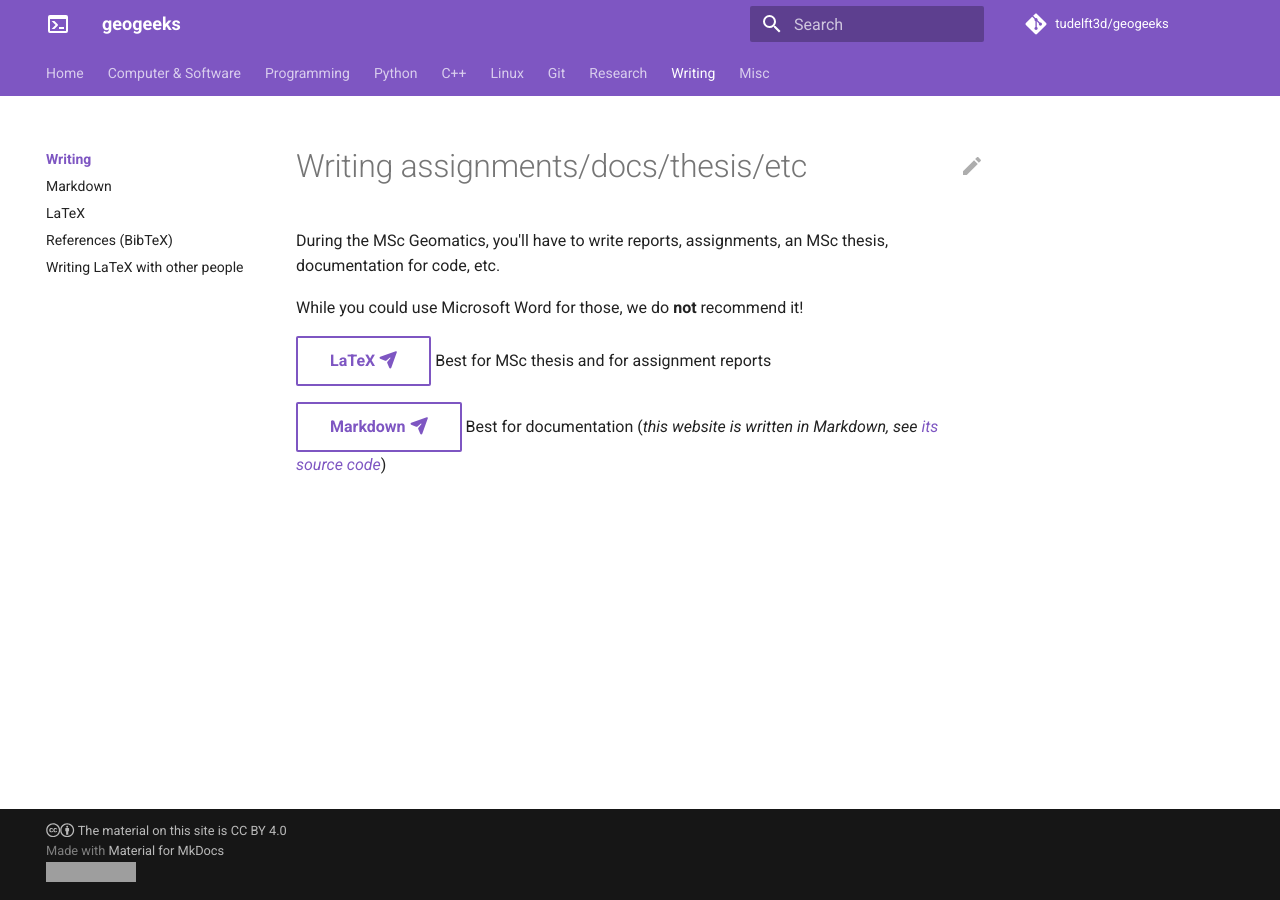
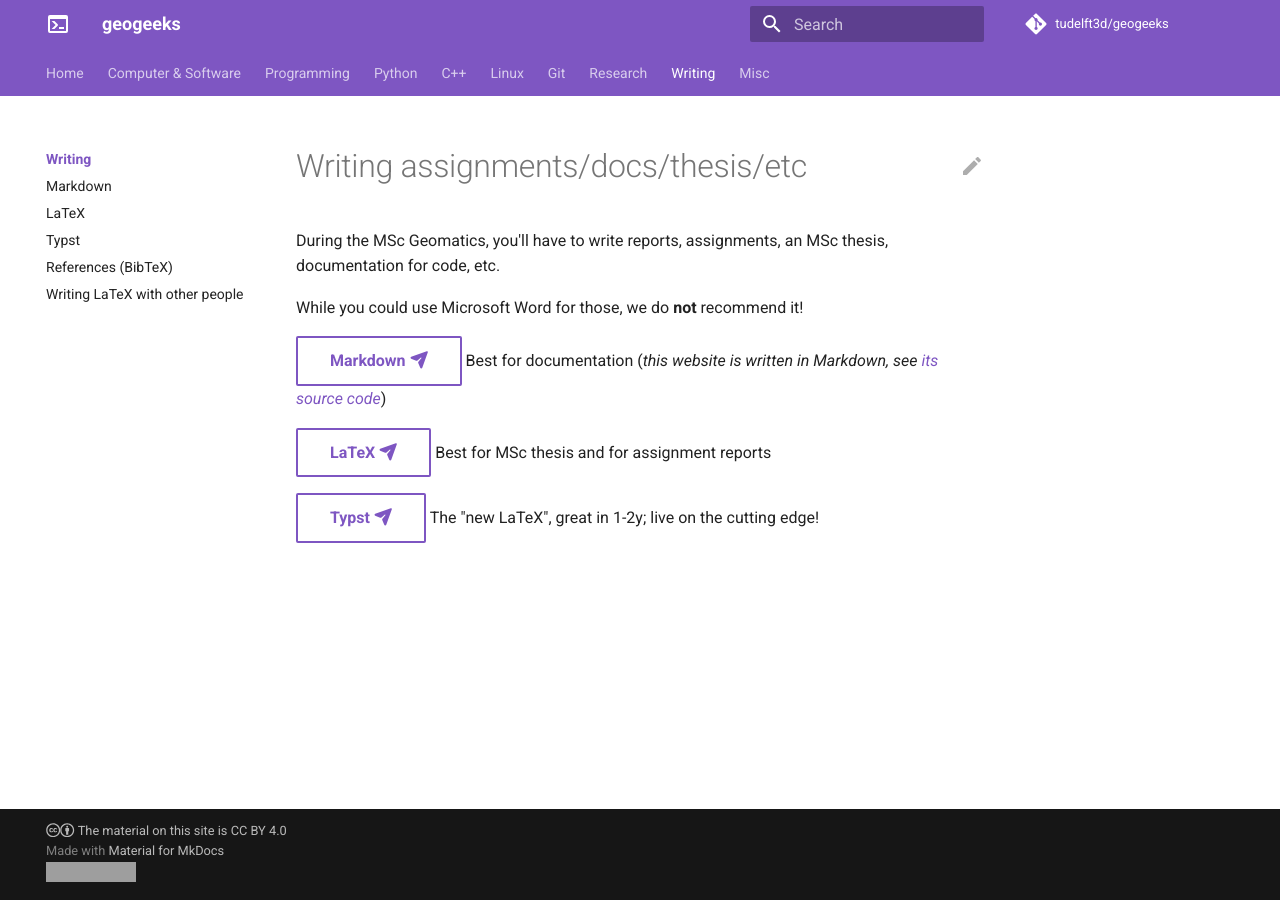
Before and after one commit to tudelft3d/geogeeks, an MkDocs documentation site: the page built from docs/writing/index.md, in a window 1280 px wide. Built offline with MkDocs 1.6.1 and Material for MkDocs 9.7.7, drawn with Linux system fonts in a browser that asks for light colours; comment, search, counter and statistics services are not loaded; grey boxes are pictures that could not be loaded.

Commit message:
Add page for Typst
empty now, placeholder

```diff
--- a/docs/writing/index.md
+++ b/docs/writing/index.md
@@ -7,9 +7,11 @@ During the MSc Geomatics, you'll have to write reports, assignments, an MSc thes
 While you could use Microsoft Word for those, we do __not__ recommend it!
 
 
+[Markdown :fontawesome-solid-paper-plane:](markdown.md){ .md-button }
+Best for documentation (*this website is written in Markdown, see [its source code](https://github.com/tudelft3d/geogeeks/)*)
 
-[LaTeX :fontawesome-solid-paper-plane:](latexintro.md){ .md-button }
+[LaTeX :fontawesome-solid-paper-plane:](latex.md){ .md-button }
 Best for MSc thesis and for assignment reports
 
-[Markdown :fontawesome-solid-paper-plane:](markdown.md){ .md-button }
-Best for documentation (*this website is written in Markdown, see [its source code](https://github.com/tudelft3d/geogeeks/)*)
+[Typst :fontawesome-solid-paper-plane:](typst.md){ .md-button }
+The "new LaTeX", great in 1-2y; live on the cutting edge!
--- a/mkdocs.yml
+++ b/mkdocs.yml
@@ -94,6 +94,7 @@ nav:
     - writing/index.md
     - writing/markdown.md
     - writing/latex.md
+    - writing/typst.md
     - writing/references.md
     - writing/latextogether.md
   - Misc:
```
Also changed, not shown: docs/writing/typst.md (added, +4 -0 lines).
